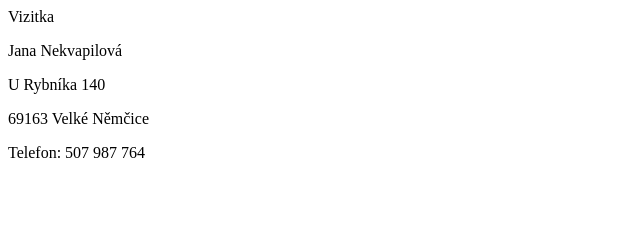
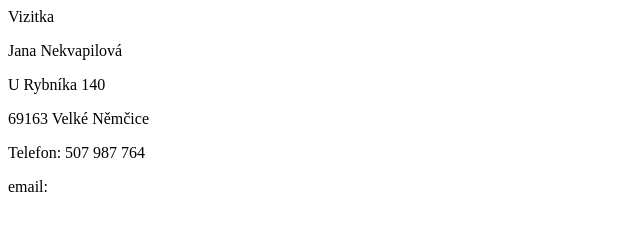
Before and after one commit to Nekvaja/cviceni-vizitka, a plain HTML site: page index.html in a window 1280 px wide. Shown: the full height of the page, 0-640 px from the left. Drawn offline with Linux system fonts and the light colour scheme.

Commit message:
přidání mailu

```diff
--- a/index.html
+++ b/index.html
@@ -14,6 +14,7 @@
     <p> 69163 Velké Němčice</p>
 
     <p>Telefon: 507 987 764</p>
+    <p>email: </p>
 
 </body>
 </html>
```
